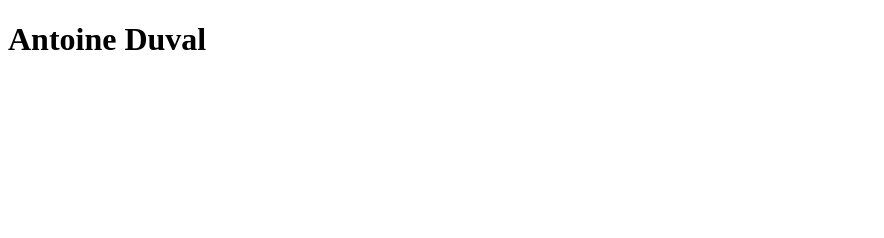
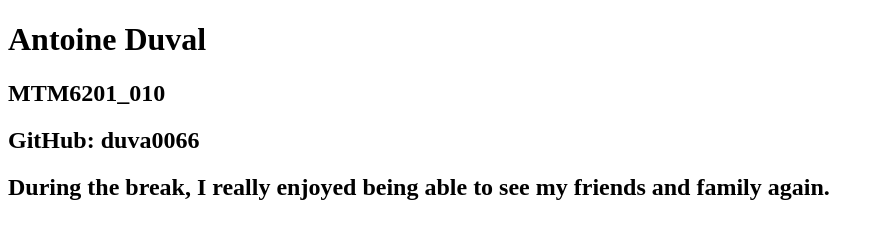
Before and after one commit to duva0066/duva0066.github.io, a plain HTML site: page index.html in a window 1280 px wide. Shown: the whole page, without its empty margins (0-884 px from the left). Drawn offline with Linux system fonts and the light colour scheme.

Commit message:
Add participation 1 info

```diff
--- a/index.html
+++ b/index.html
@@ -8,5 +8,8 @@
 </head>
 <body>
     <h1>Antoine Duval</h1>
+    <h2>MTM6201_010</h2>
+    <h2>GitHub: duva0066</h2>
+    <h2>During the break, I really enjoyed being able to see my friends and family again.</h2>
 </body>
 </html>
```
